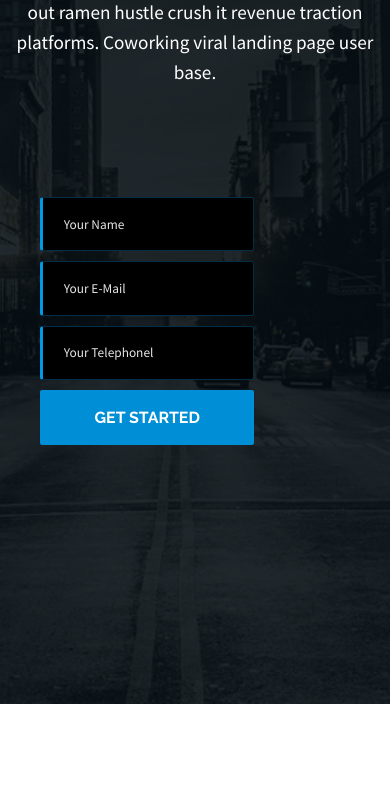
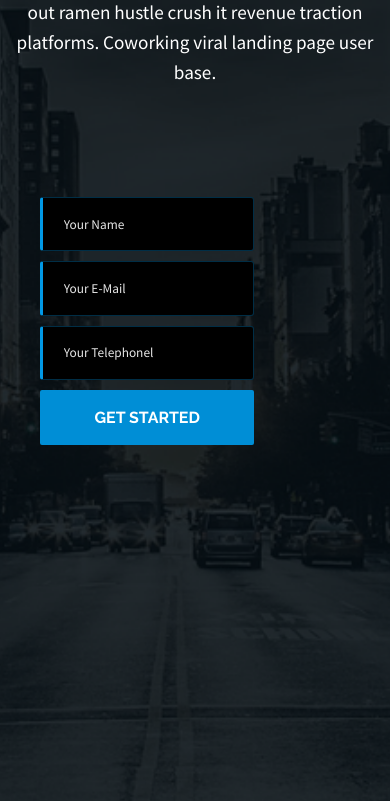
Before and after one commit to Max-Starostin/landx, a plain HTML site: page index.html in a window 390 px wide. Shown: the part 393-1194 px from the top of the page. Drawn offline with Linux system fonts and the light colour scheme.

Commit message:
Add files via upload

```diff
--- a/css/style.css
+++ b/css/style.css
@@ -152,6 +152,7 @@ body {
   position: relative;
   width: 30px;
   height: 25px;
+  cursor: pointer;
   display: none;
 }
 
@@ -292,7 +293,7 @@ body {
 
 @media (max-width: 576px) {
   .header {
-    height: 130vh;
+    height: 160vh;
   }
 }
 
```
